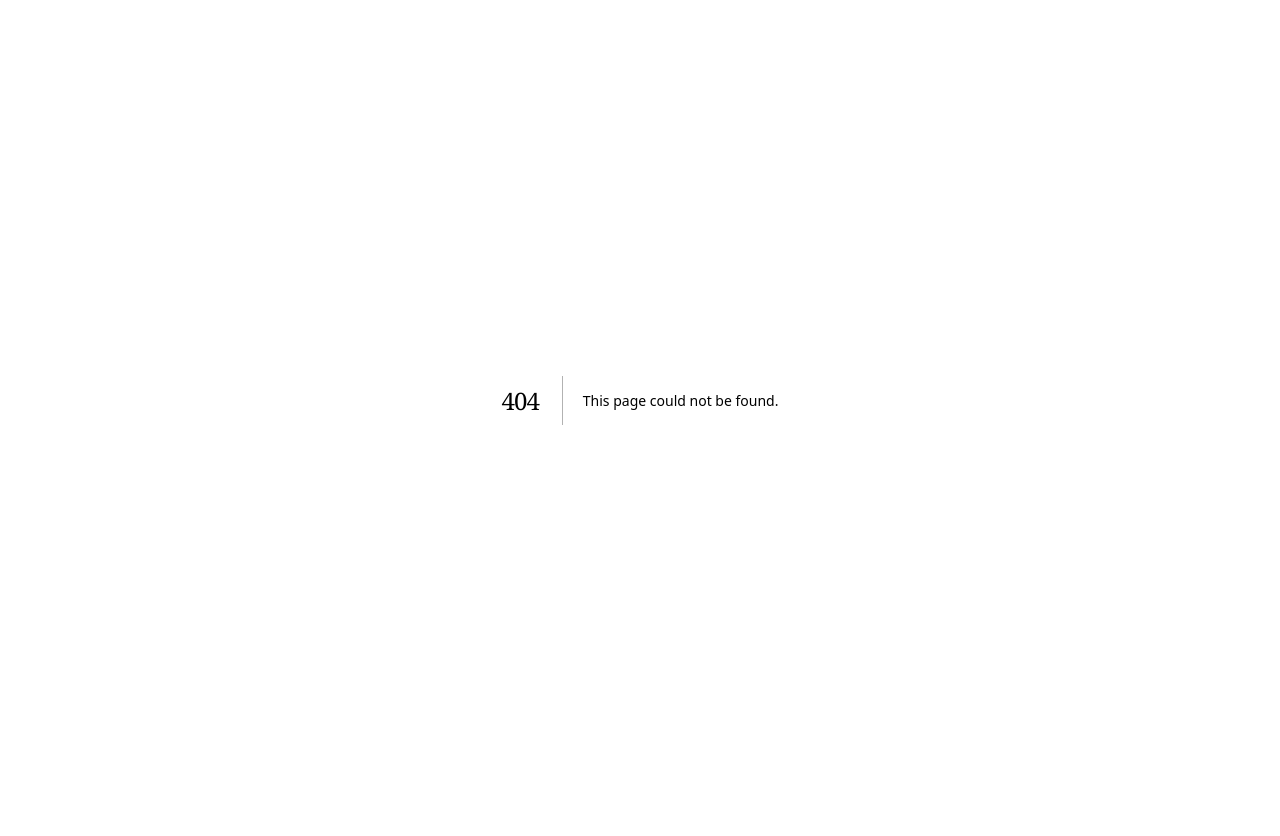
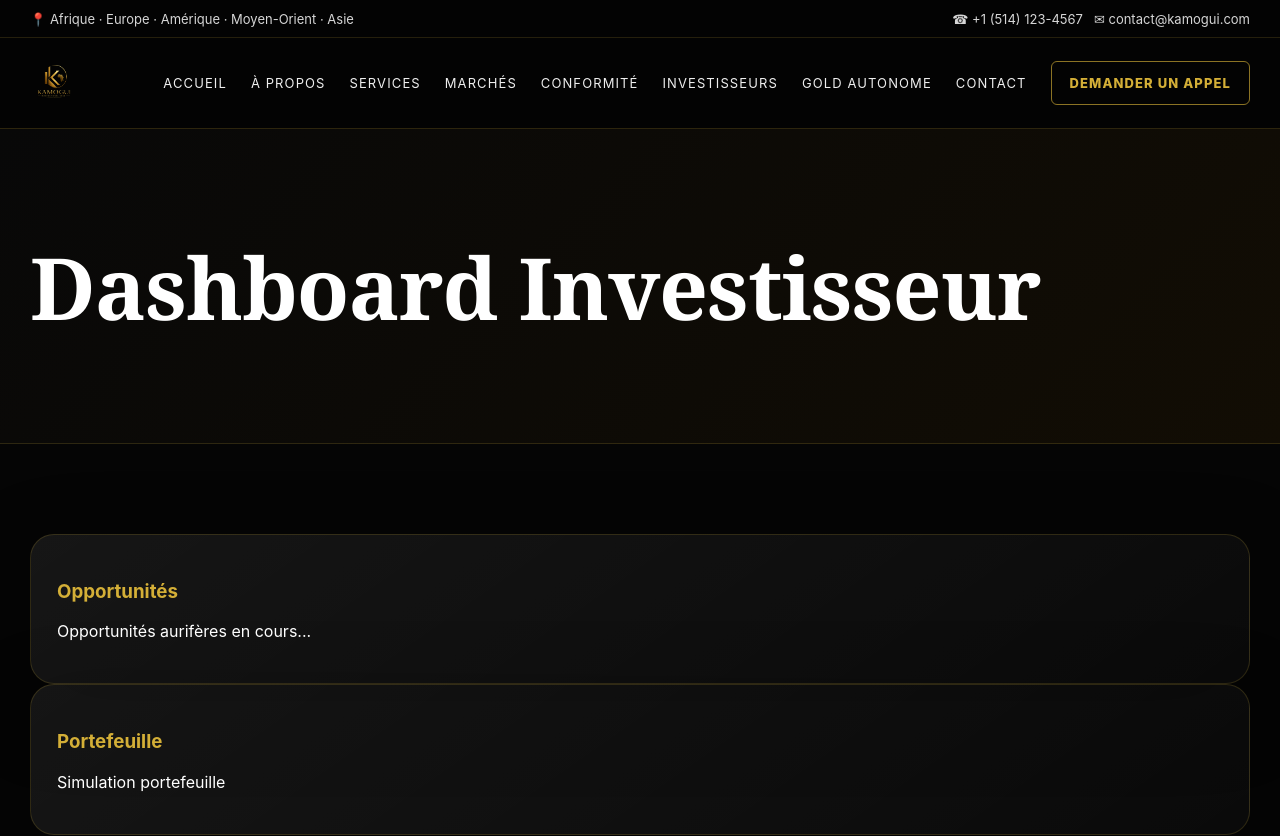
Before and after one commit to skaba89/kamogui, a Next.js app in the folder frontend/: page /investor-dashboard in a window 1280 px wide. Before the commit this address had no page. Shown: the top 836 px of the page. Before the commit the page ends 800 px from the top, so only its background shows below. Built offline with nearby package versions, Linux system fonts and the light colour scheme.

Commit message:
Add investor dashboard page

```diff
--- /dev/null
+++ b/frontend/pages/investor-dashboard.tsx
@@ -0,0 +1,5 @@
+import Layout from '../components/Layout'
+
+export default function Dashboard(){
+  return <Layout><section className="pageHero"><div className="container"><h1>Dashboard Investisseur</h1></div></section><section className="content"><div className="container"><div className="card"><h3>Opportunités</h3><p>Opportunités aurifères en cours...</p></div><div className="card"><h3>Portefeuille</h3><p>Simulation portefeuille</p></div></div></section></Layout>
+}
```
